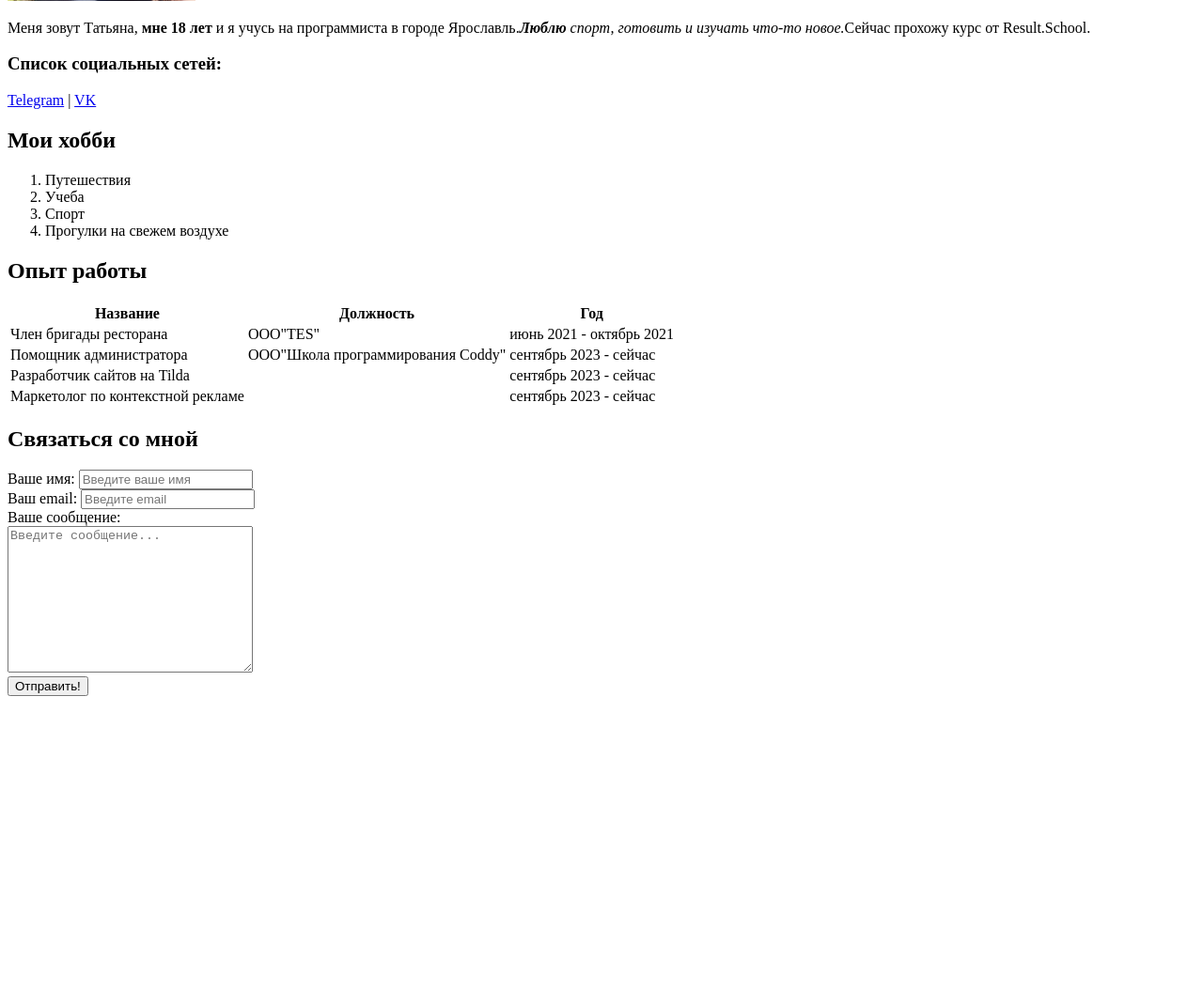
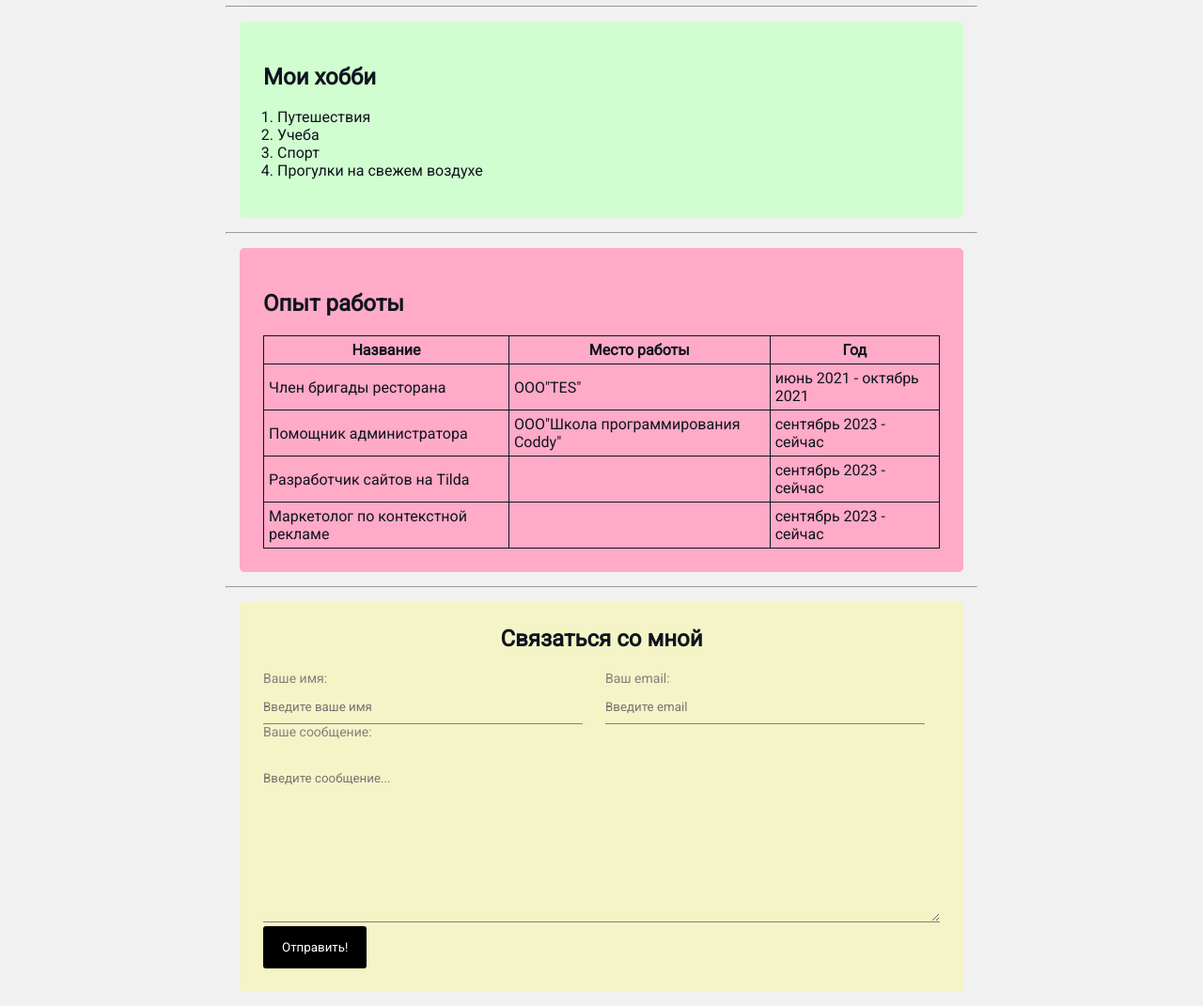
Before and after one commit to tatyanaa05/Resume, a plain HTML site: page index.html in a window 1280 px wide. Shown: the part 346-1417 px from the top of the page at 94% size. Before the commit the page ends 1095 px from the top, so only its background shows below. Drawn offline with Linux system fonts and the light colour scheme.

Commit message:
Add styles

```diff
--- a/index.html
+++ b/index.html
@@ -5,23 +5,29 @@
     <meta name="viewport" content="width=device-width, initial-scale=1.0">
     <meta name="description" content="Это сайт - резюме Татьяны Родионовой">
     <meta name="keywords" content="HTML, CSS, web-development, Tatyana, cv, resume">
+    <link rel="stylesheet" href="styles.css">
     <title>Tatyana Resume</title>
 </head>
 <body>
+
+    <div class="container">
+        <div class="card info">
+            <img src="myPhoto.jpeg" alt="myPhoto" width="200px" class="image">
+            <div class="about">
                 <h1>Татьяна Родионова</h1>
-
-    <img src="myPhoto.jpeg" alt="myPhoto" width="200px">
-
-    <p>Меня зовут Татьяна, <strong>мне 18 лет</strong> и я учусь на
-        программиста в городе Ярославль.<em><strong>Люблю</strong> спорт, готовить
-        и изучать что-то новое.</em>Сейчас прохожу курс от Result.School.
+                <p>Меня зовут Татьяна, мне 18 лет и я учусь на
+                    программиста в городе Ярославль.Люблю спорт, готовить, программировать
+                    и изучать что-то новое.Сейчас прохожу курс "Junior Developer" от Result.School.
                 </p>
 
                 <h3>Список социальных сетей:</h3>
                 <a href="https://t.me/tatyanarod" target="_blank">Telegram</a>
                 |
                 <a href="https://vk.ru/tatyanarod" target="_blank">VK</a>
-
+            </div>
+        </div>
+        <hr>
+        <div class="card hobbies">
             <h2>Мои хобби</h2>
             <ol>
                 <li>Путешествия</li>
@@ -29,34 +35,33 @@
                 <li>Спорт</li>
                 <li>Прогулки на свежем воздухе</li>
             </ol>
+        </div>
 
+        <hr>
+        <div class="card work">
             <h2>Опыт работы</h2>
-    <table>
+            <table class="table">
                 <thead>
                     <th>Название</th>
-            <th>Должность</th>
+                    <th>Место работы</th>
                     <th>Год</th>
                 </thead>
-
                 <tbody>
                     <tr>
                         <td>Член бригады ресторана</td>
                         <td>ООО"TES"</td>
                         <td>июнь 2021 - октябрь 2021</td>
                     </tr>
-
                     <tr>
                         <td>Помощник администратора</td>
                         <td>ООО"Школа программирования Coddy"</td>
                         <td>сентябрь 2023 - сейчас</td>
                     </tr>
-
                     <tr>
                         <td>Разработчик сайтов на Tilda</td>
                         <td></td>
                         <td>сентябрь 2023 - сейчас</td>
                     </tr>
-
                     <tr>
                         <td>Маркетолог по контекстной рекламе</td>
                         <td></td>
@@ -64,26 +69,29 @@
                     </tr>
                 </tbody>
             </table>
-
+        </div>
+        <hr>
+        <div class="card message">
             <h2>Связаться со мной</h2>
             <form action="">
-        <div>
+                <div class="form-row">
+                    <div class="form-group">
                         <label for="name">Ваше имя: </label>
                         <input type="text" id="name" placeholder="Введите ваше имя">
                     </div>
-
-        <div>
+                    <div class="form-group">
                         <label for="email">Ваш email: </label>
                         <input type="email" id="email" placeholder="Введите email">
                     </div>
-
-        <div>
+                </div>
+                <div class="form-group">
                     <label for="message">Ваше сообщение: </label>
                     <br>
                     <textarea name="message" id="" cols="30" rows="10" placeholder="Введите сообщение..."></textarea>
                 </div>
-
-        <button type="submit">Отправить!</button>
+                <button type="submit" class="btn">Отправить!</button>
             </form>
+        </div>
+    </div>
 </body>
 </html>
--- /dev/null
+++ b/styles.css
@@ -0,0 +1,145 @@
+/* Import font Roboto */
+@import url('https://fonts.googleapis.com/css2?family=Roboto&display=swap');
+
+body{
+    font-family: 'Roboto', sans-serif;
+    font-size: 16px;
+    font-weight: 400;
+    color: #0f141e;
+    background: #f1f1f1;
+}
+
+.about p{
+    font-style: italic;
+    font-weight: 400;
+}
+
+.card{
+    border-radius: 5px;
+    padding: 25px;
+    margin: 15px;
+}
+
+
+
+.hobbies{
+    background: rgb(208, 254, 208);
+}
+
+.hobbies ol{
+    padding: 0 15px;
+}
+
+.work{
+    background: rgb(255, 170, 199);
+}
+
+.message{
+    background: rgb(244, 244, 198);
+}
+
+.table th, .table, .table tr, .table td {
+    border:1px solid #0f141e;
+    border-collapse: collapse;
+    padding: 5px;
+    position:relative;
+}
+
+.container{
+    max-width: 800px;
+    margin: auto;
+}
+
+.info{
+    box-shadow: 4px 4px 14px rgba(0, 0, 0, 0.25);
+    border-radius: 5px;
+    margin-bottom: 20px;
+    display: flex;
+}
+
+.about{
+    margin-left: 40px;
+}
+
+.btn{
+    background: black;
+    color: white;
+    border: none;
+    padding: 15px 20px;
+    border-radius: 3px;
+    cursor: pointer;
+    font-family: inherit;
+}
+
+.btn:hover{
+    opacity: 0.8;
+}
+
+a{
+    text-decoration: none;
+    color:cornflowerblue;
+}
+
+a:hover{
+    color: crimson;
+}
+
+a:visited{
+    color: rgb(163, 37, 236);
+    text-decoration: underline;
+}
+
+a:active{
+    color: darkgreen;
+}
+
+.message h2{
+    text-align: center;
+    margin-top: 0;
+}
+
+.form-group label{
+    display: block;
+    font-size: 14px;
+    color: gray;
+}
+
+.form-group input, .form-group textarea{
+    width: 100%;
+    box-sizing: border-box;
+    border: none;
+    background: transparent;
+    border-bottom: 1px solid gray;
+    color: black;
+    padding:  15px 0 10px;
+    font-family: inherit;
+}
+
+.form-row .form-group {
+    display: inline-block;
+    margin-right: 20px;
+    box-sizing: border-box;
+    width: calc(50% - 20px);
+}
+
+.form-row .form-group:last-child{
+    margin-right: 0;
+}
+
+@media (max-width:625px){
+    .info{
+        display: block;
+        text-align: center;
+    }
+
+    .form-row .form-group{
+        display: inline;
+        padding: 10px;
+    }
+}
+
+@media (max-width:465px) {
+    .table th, .table, .table tr, .table td {
+        border: none;
+    }
+}
```
Lines whose indentation alone changed are shown as unchanged.
